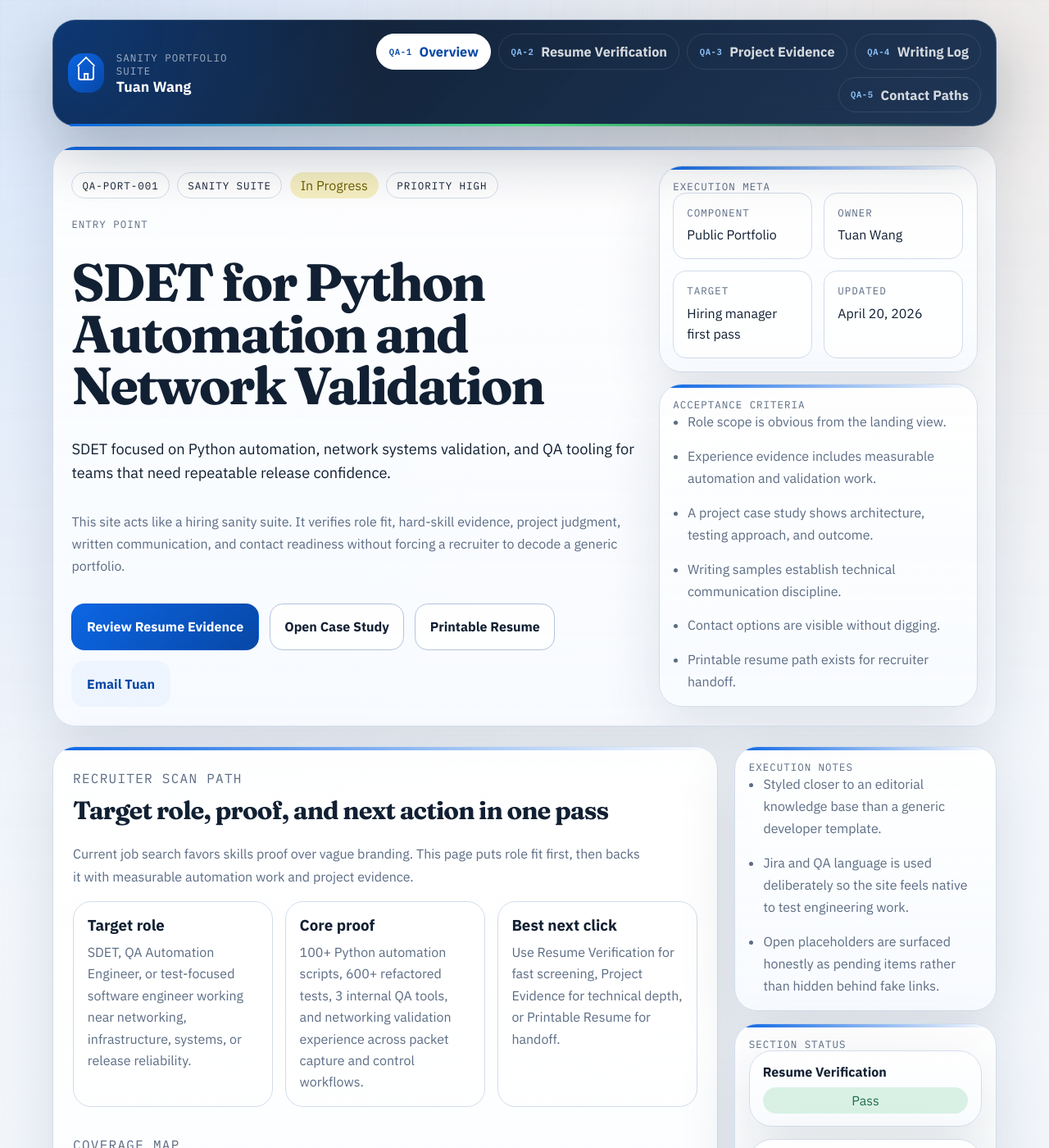
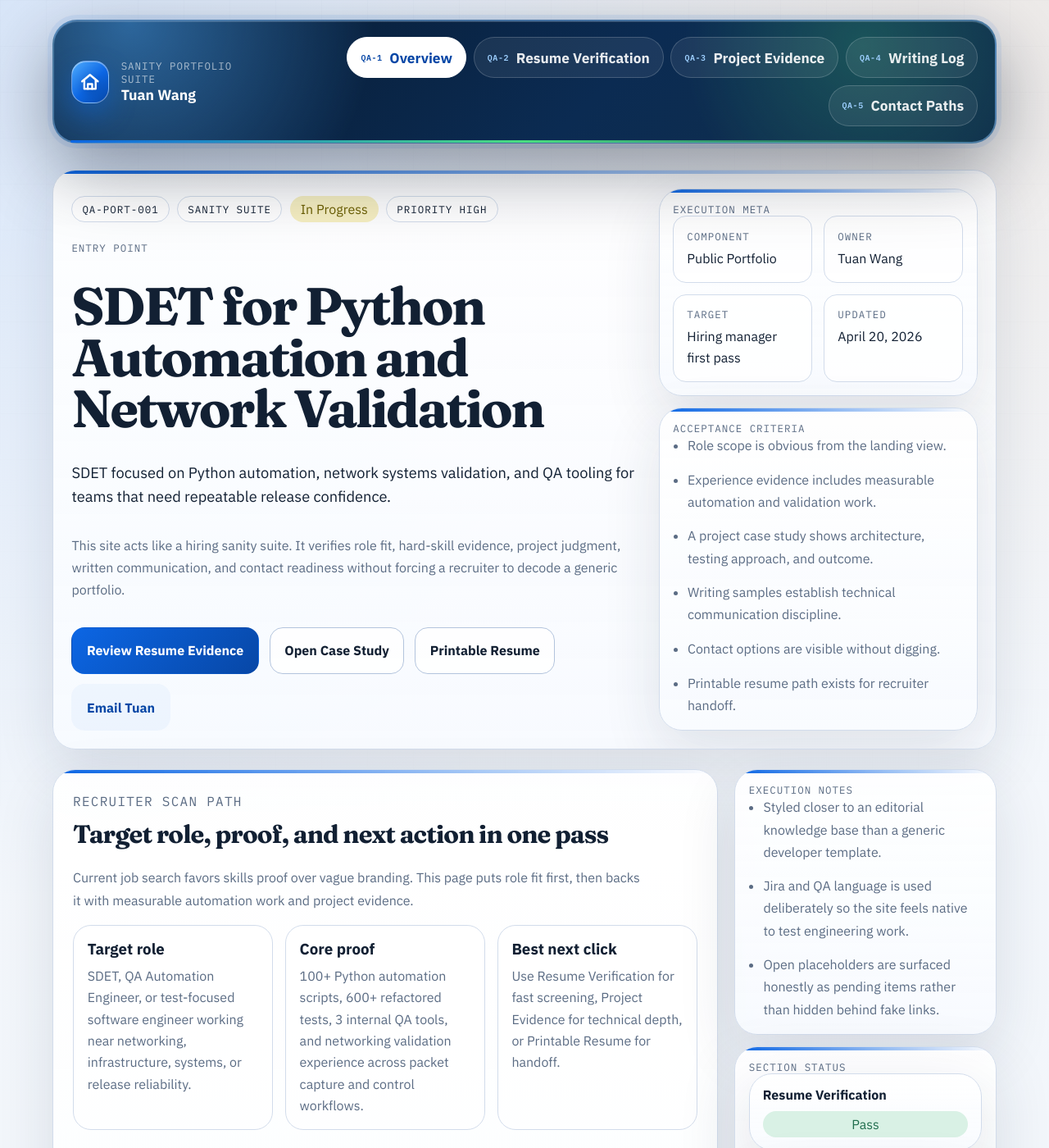
Before and after one commit to twang2000/professional_website, a Jekyll site: the page built from index.md, in a window 1280 px wide and 1400 px high. Shown: the whole window at 82% size. Built offline with Jekyll 4.4.1, drawn with Linux system fonts in a browser that asks for light colours.

Commit message:
fix to visibility of previous push

```diff
--- a/_layouts/default.html
+++ b/_layouts/default.html
@@ -8,7 +8,7 @@
     <link rel="preconnect" href="https://fonts.googleapis.com">
     <link rel="preconnect" href="https://fonts.gstatic.com" crossorigin>
     <link href="https://fonts.googleapis.com/css2?family=Fraunces:opsz,wght@9..144,600;9..144,700&family=IBM+Plex+Mono:wght@400;500;600&family=IBM+Plex+Sans:wght@400;500;600;700&display=swap" rel="stylesheet">
-    <link rel="stylesheet" href="{{ '/assets/css/style.css' | relative_url }}">
+    <link rel="stylesheet" href="{{ '/assets/css/style.css?v=20260420-nav2' | relative_url }}">
   </head>
   <body class="layout-{{ page.layout | default: 'default' }}">
     <a class="skip-link" href="#content">Skip to content</a>
@@ -17,7 +17,11 @@
       <header class="site-header">
         <div class="brand-lockup">
           <a class="brand-mark" href="{{ '/' | relative_url }}" aria-label="Home">
-            <span class="home-icon" aria-hidden="true"></span>
+            <svg class="home-icon" aria-hidden="true" viewBox="0 0 24 24">
+              <path d="M3 11.5 12 4l9 7.5" />
+              <path d="M5.5 10.5V20h13v-9.5" />
+              <path d="M9.5 20v-5.5h5V20" />
+            </svg>
           </a>
           <div class="brand-copy">
             <p class="eyebrow">Sanity Portfolio Suite</p>
--- a/assets/css/style.scss
+++ b/assets/css/style.scss
@@ -113,15 +113,20 @@ a:hover {
   display: flex;
   align-items: center;
   justify-content: space-between;
-  gap: 1rem;
-  margin-bottom: 1.5rem;
-  padding: 1rem 1.1rem;
-  border-radius: var(--radius-xl);
-  border-color: rgba(185, 211, 245, 0.22);
-  background:
-    radial-gradient(circle at top left, rgba(12, 102, 228, 0.38), transparent 34%),
-    linear-gradient(135deg, rgba(10, 24, 44, 0.98), rgba(17, 42, 76, 0.94));
-  box-shadow: 0 28px 80px rgba(8, 20, 38, 0.28);
+  gap: 1.15rem;
+  margin: 0 0 2rem;
+  padding: 1.2rem 1.3rem;
+  border: 2px solid rgba(139, 199, 255, 0.46);
+  border-radius: 30px;
+  background-color: #07192e;
+  background-image:
+    radial-gradient(circle at 8% 0%, rgba(79, 172, 254, 0.52), transparent 28%),
+    radial-gradient(circle at 86% 20%, rgba(74, 222, 128, 0.22), transparent 22%),
+    linear-gradient(135deg, #07192e 0%, #0b2b52 58%, #102f4c 100%);
+  box-shadow:
+    0 30px 90px rgba(4, 15, 31, 0.42),
+    0 0 0 6px rgba(12, 102, 228, 0.08),
+    inset 0 1px 0 rgba(255, 255, 255, 0.14);
   backdrop-filter: blur(18px);
 }
 
@@ -145,48 +150,29 @@ a:hover {
 .brand-mark {
   display: grid;
   place-items: center;
-  width: 3rem;
-  height: 3rem;
+  width: 3.25rem;
+  height: 3.25rem;
+  border: 1px solid rgba(255, 255, 255, 0.42);
   border-radius: 18px;
-  background: linear-gradient(135deg, var(--accent), var(--accent-deep));
+  background: linear-gradient(135deg, #4facfe, #0c66e4 54%, #0747a6);
   color: #fff;
   font-family: "IBM Plex Mono", monospace;
   font-weight: 600;
   letter-spacing: 0.08em;
+  box-shadow:
+    0 14px 32px rgba(12, 102, 228, 0.45),
+    inset 0 1px 0 rgba(255, 255, 255, 0.35);
 }
 
 .home-icon {
-  position: relative;
-  width: 1.28rem;
-  height: 1.05rem;
-  border: 2px solid #fff;
-  border-top: 0;
-  border-radius: 0 0 0.22rem 0.22rem;
-}
-
-.home-icon::before {
-  content: "";
-  position: absolute;
-  left: 50%;
-  top: -0.58rem;
-  width: 1rem;
-  height: 1rem;
-  border-left: 2px solid #fff;
-  border-top: 2px solid #fff;
-  transform: translateX(-50%) rotate(45deg);
-  border-radius: 0.08rem 0 0 0;
-}
-
-.home-icon::after {
-  content: "";
-  position: absolute;
-  left: 50%;
-  bottom: -2px;
-  width: 0.36rem;
-  height: 0.54rem;
-  border: 2px solid #fff;
-  border-bottom: 0;
-  transform: translateX(-50%);
+  width: 1.6rem;
+  height: 1.6rem;
+  fill: none;
+  stroke: #fff;
+  stroke-linecap: round;
+  stroke-linejoin: round;
+  stroke-width: 2.25;
+  filter: drop-shadow(0 2px 6px rgba(0, 0, 0, 0.28));
 }
 
 .brand-title {
@@ -207,11 +193,12 @@ a:hover {
   display: inline-flex;
   align-items: center;
   gap: 0.55rem;
-  padding: 0.65rem 0.9rem;
+  padding: 0.78rem 1rem;
   border-radius: 999px;
-  border: 1px solid rgba(255, 255, 255, 0.1);
-  color: rgba(255, 255, 255, 0.82);
-  font-size: 1.02rem;
+  border: 1px solid rgba(255, 255, 255, 0.18);
+  background: rgba(255, 255, 255, 0.07);
+  color: rgba(255, 255, 255, 0.9);
+  font-size: 1.08rem;
   font-weight: 700;
 }
 
@@ -240,8 +227,8 @@ a:hover {
 }
 
 .nav-link__key {
-  color: #8ec5ff;
-  font-size: 0.66rem;
+  color: #9ed0ff;
+  font-size: 0.62rem;
   letter-spacing: 0.06em;
 }
 
```
